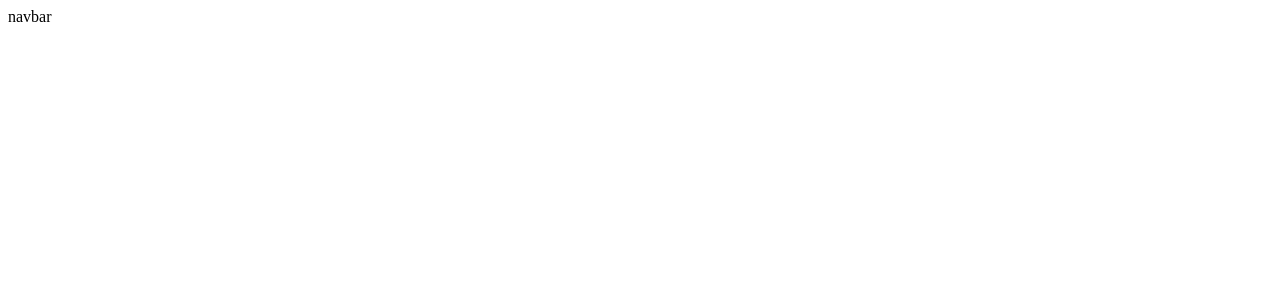
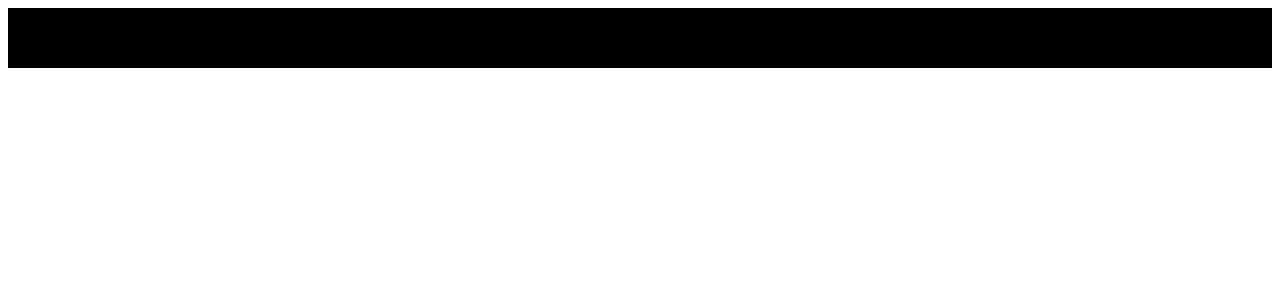
Before and after one commit to snowleopardAlexa/e-commerce-fashion-store, a React (Create React App) app: page / in a window 1280 px wide. Shown: the top 300 px of the page. Built offline with nearby package versions, Linux system fonts and the light colour scheme; a web font is replaced by a local one.

Commit message:
write first styled comp

```diff
--- a/src/components/Navbar.jsx
+++ b/src/components/Navbar.jsx
@@ -1,10 +1,16 @@
 import React from 'react';
+import styled from 'styled-components';
+
+const Container = styled.div `
+   height: 60px;
+   background-color: black;
+`
 
 const Navbar = () => {
     return (
-        <div>
-        navbar
-        </div>
+        <Container>
+           navbar
+        </Container>
     )
 }
 
```
